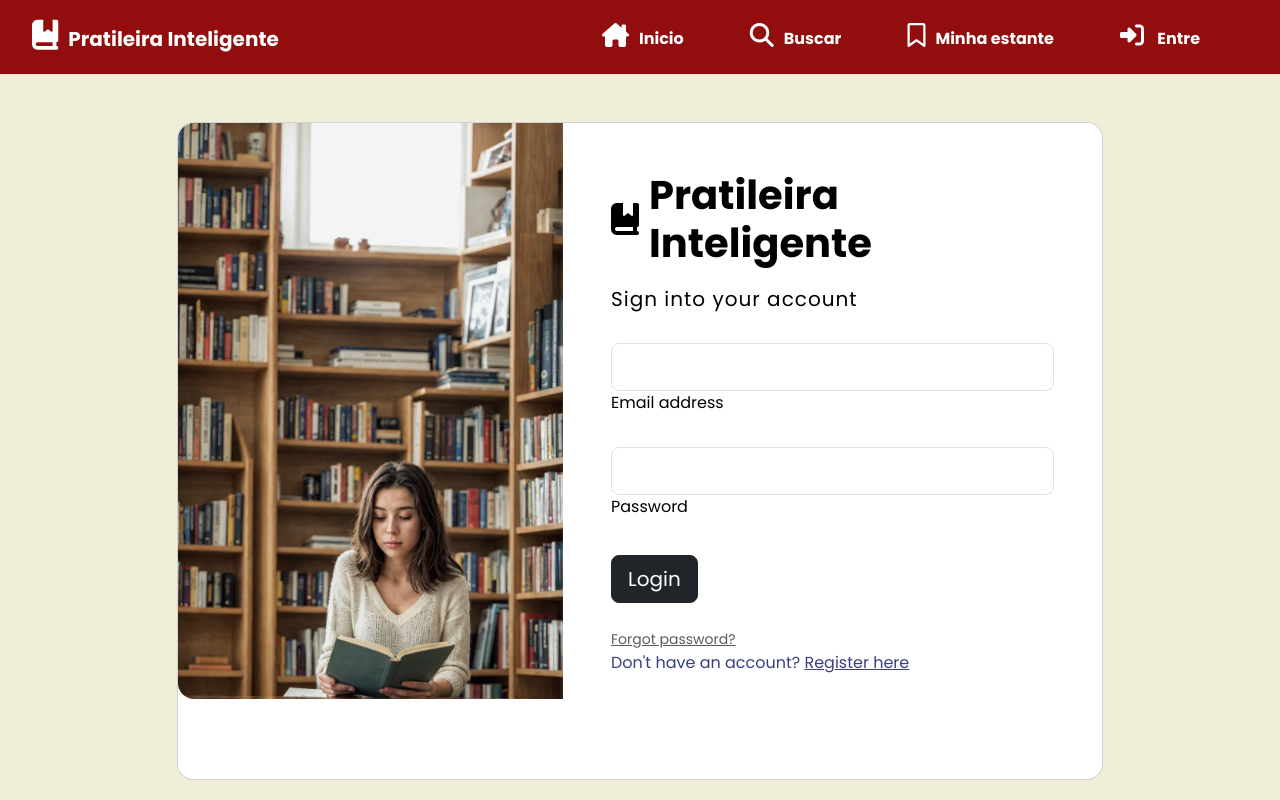
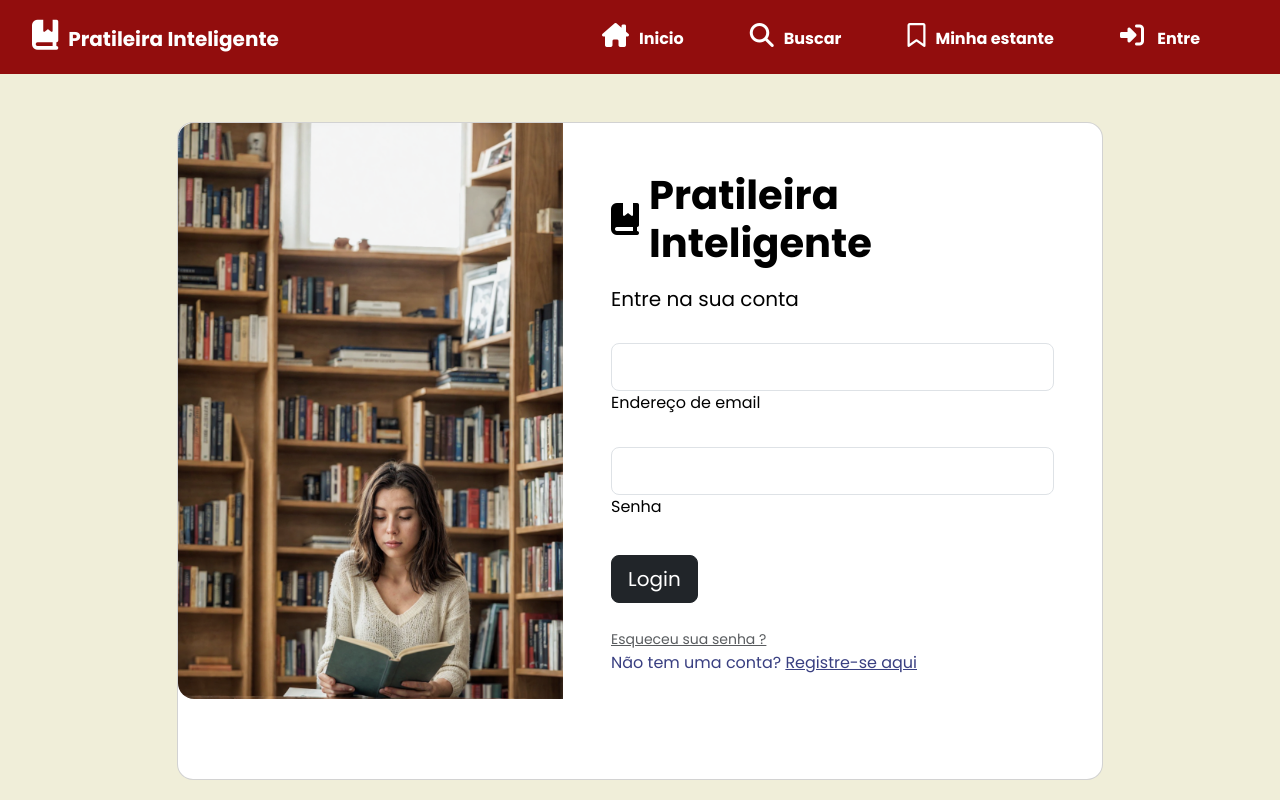
Before and after one commit to carlla15/estante_virtual, a Vue app in the folder Estante_Virtual/: page /authentication in a window 1280 px wide. Shown: the top 800 px of the page. Built offline with nearby package versions, Linux system fonts and the light colour scheme.

Commit message:
Ajustes na tela de autenticação

```diff
--- /dev/null
+++ b/Estante_Virtual/src/components/AuthLogin.vue
@@ -0,0 +1,37 @@
+<template>
+  <form>
+    <div class="d-flex align-items-center mb-3 pb-1">
+      <i class="fa-solid fa-book-bookmark"></i>
+      <span class="h1 fw-bold mb-0">Pratileira Inteligente</span>
+    </div>
+
+    <h5 class="fw-normal mb-3 pb-3">Entre na sua conta</h5>
+    <div class="form-outline mb-4">
+      <input type="email" id="loginEmail" class="form-control form-control-lg" />
+      <label class="form-label" for="loginEmail">Endereço de email</label>
+    </div>
+
+    <div class="form-outline mb-4">
+      <input type="password" id="loginPassword" class="form-control form-control-lg" />
+      <label class="form-label" for="loginPassword">Senha</label>
+    </div>
+
+    <div class="pt-1 mb-4">
+      <button class="btn btn-dark btn-lg btn-block" type="button">Login</button>
+    </div>
+
+    <a class="small text-muted" href="#!">Esqueceu sua senha ?</a>
+    <p class="mb-5 pb-lg-2" style="color: #393f81;">Não tem uma conta?
+      <a href="#!" style="color: #393f81;" @click="$emit('switchToRegister')">Registre-se aqui</a>
+    </p>
+  </form>
+</template>
+
+<style scoped>
+form {
+  & i {
+    font-size: 2em;
+    margin-right: 10px
+  }
+}
+</style>
--- /dev/null
+++ b/Estante_Virtual/src/components/AuthRegister.vue
@@ -0,0 +1,47 @@
+<template>
+  <form>
+    <div class="d-flex align-items-center mb-3 pb-1">
+      <i class="fa-solid fa-book-bookmark"></i>
+      <span class="h1 fw-bold mb-0">Pratileira Inteligente</span>
+    </div>
+
+    <h5 class="fw-normal mb-3 pb-3" style="letter-spacing: 1px;">Crie sua conta</h5>
+
+    <div class="form-outline mb-4">
+      <input type="text" id="registerName" class="form-control form-control-lg" />
+      <label class="form-label" for="registerName">Seu nome</label>
+    </div>
+
+    <div class="form-outline mb-4">
+      <input type="email" id="registerEmail" class="form-control form-control-lg" />
+      <label class="form-label" for="registerEmail">Endereço de email</label>
+    </div>
+
+    <div class="form-outline mb-4">
+      <input type="password" id="registerPassword" class="form-control form-control-lg" />
+      <label class="form-label" for="registerPassword">Senha</label>
+    </div>
+
+    <div class="form-outline mb-4">
+      <input type="password" id="repeatPassword" class="form-control form-control-lg" />
+      <label class="form-label" for="repeatPassword">Repita a senha</label>
+    </div>
+
+    <div class="pt-1 mb-4">
+      <button class="btn btn-dark btn-lg btn-block" type="button">Registrar</button>
+    </div>
+
+    <p class="mb-5 pb-lg-2" style="color: #393f81;">Já tem uma conta?
+      <a href="#!" style="color: #393f81;" @click="$emit('switchToLogin')">Login here</a>
+    </p>
+  </form>
+</template>
+
+<style scoped>
+form {
+  & i {
+    font-size: 2em;
+    margin-right: 10px
+  }
+}
+</style>
--- a/Estante_Virtual/src/router/index.js
+++ b/Estante_Virtual/src/router/index.js
@@ -17,7 +17,7 @@ const router = createRouter({
     {
       path: '/authentication',
       name: 'authentication',
-      component: () => import('../views/AuthenticationView.vue') // Lazy-loading
+      component: () => import('../views/AuthView.vue')
     }
   ]
 })
--- /dev/null
+++ b/Estante_Virtual/src/views/AuthView.vue
@@ -0,0 +1,65 @@
+<template>
+    <BaseLayout>
+        <section>
+            <div class="container py-5 h-100">
+                <div class="row d-flex justify-content-center align-items-center h-100">
+                    <div class="col col-xl-10">
+                        <div class="card" style="border-radius: 1rem;">
+                            <div class="row g-0">
+                                <div class="col-md-6 col-lg-5 d-none d-md-block">
+                                    <img src="/img/img_login.png" alt="login form" class="img-fluid"
+                                        style="border-radius: 1rem 0 0 1rem;" />
+                                </div>
+                                <div class="col-md-6 col-lg-7 d-flex align-items-center">
+                                    <div class="card-body p-4 p-lg-5 text-black">
+                                        <!-- Transição com slide -->
+                                        <transition name="slide-fade">
+                                            <AuthLogin v-if="isLogin" @switchToRegister="isLogin = false" key="login" />
+                                            <AuthRegister v-else @switchToLogin="isLogin = true" key="register" />
+                                        </transition>
+                                    </div>
+                                </div>
+                            </div>
+                        </div>
+                    </div>
+                </div>
+            </div>
+        </section>
+    </BaseLayout>
+</template>
+
+<script>
+import AuthLogin from '@/components/AuthLogin.vue';
+import AuthRegister from '@/components/AuthRegister.vue';
+import BaseLayout from '@/components/BaseLayout.vue';
+
+export default {
+    components: {
+        BaseLayout,
+        AuthLogin,
+        AuthRegister
+    },
+    data() {
+        return {
+            isLogin: true
+        };
+    }
+};
+</script>
+
+<style scoped>
+section {
+    background-color: var(--color_4);
+}
+
+.slide-fade-enter-active,
+.slide-fade-leave-active {
+    transition: all 0.5s ease;
+}
+
+.slide-fade-enter,
+.slide-fade-leave-to {
+    transform: translateX(10%);
+    opacity: 0;
+}
+</style>
--- a/Estante_Virtual/src/views/AuthenticationView.vue
+++ /dev/null
@@ -1,78 +0,0 @@
-<template>
-    <BaseLayout>
-        <section>
-            <div class="container py-5 h-100">
-                <div class="row d-flex justify-content-center align-items-center h-100">
-                    <div class="col col-xl-10">
-                        <div class="card" style="border-radius: 1rem;">
-                            <div class="row g-0">
-                                <div class="col-md-6 col-lg-5 d-none d-md-block">
-                                    <img src="/img/img_login.png" alt="login form" class="img-fluid"
-                                        style="border-radius: 1rem 0 0 1rem;" />
-                                </div>
-                                <div class="col-md-6 col-lg-7 d-flex align-items-center">
-                                    <div class="card-body p-4 p-lg-5 text-black">
-
-                                        <form>
-
-                                            <div class="d-flex align-items-center mb-3 pb-1">
-                                                <i class="fa-solid fa-book-bookmark"></i>
-                                                <span class="h1 fw-bold mb-0">Pratileira Inteligente</span>
-                                            </div>
-
-                                            <h5 class="fw-normal mb-3 pb-3" style="letter-spacing: 1px;">Sign into your
-                                                account</h5>
-
-                                            <div data-mdb-input-init class="form-outline mb-4">
-                                                <input type="email" id="form2Example17"
-                                                    class="form-control form-control-lg" />
-                                                <label class="form-label" for="form2Example17">Email address</label>
-                                            </div>
-
-                                            <div data-mdb-input-init class="form-outline mb-4">
-                                                <input type="password" id="form2Example27"
-                                                    class="form-control form-control-lg" />
-                                                <label class="form-label" for="form2Example27">Password</label>
-                                            </div>
-
-                                            <div class="pt-1 mb-4">
-                                                <button data-mdb-button-init data-mdb-ripple-init
-                                                    class="btn btn-dark btn-lg btn-block" type="button">Login</button>
-                                            </div>
-
-                                            <a class="small text-muted" href="#!">Forgot password?</a>
-                                            <p class="mb-5 pb-lg-2" style="color: #393f81;">Don't have an account? <a
-                                                    href="#!" style="color: #393f81;">Register here</a></p>
-                                        </form>
-
-                                    </div>
-                                </div>
-                            </div>
-                        </div>
-                    </div>
-                </div>
-            </div>
-        </section>
-    </BaseLayout>
-</template>
-
-<script>
-import BaseLayout from '@/components/BaseLayout.vue';
-export default {
-    components: {
-        BaseLayout
-    }
-}
-
-</script>
-
-<style scoped>
-section {
-    background-color: #F0EED9;
-
-    & i {
-        font-size: 2em;
-        margin-right: 10px;
-    }
-}
-</style>
```
